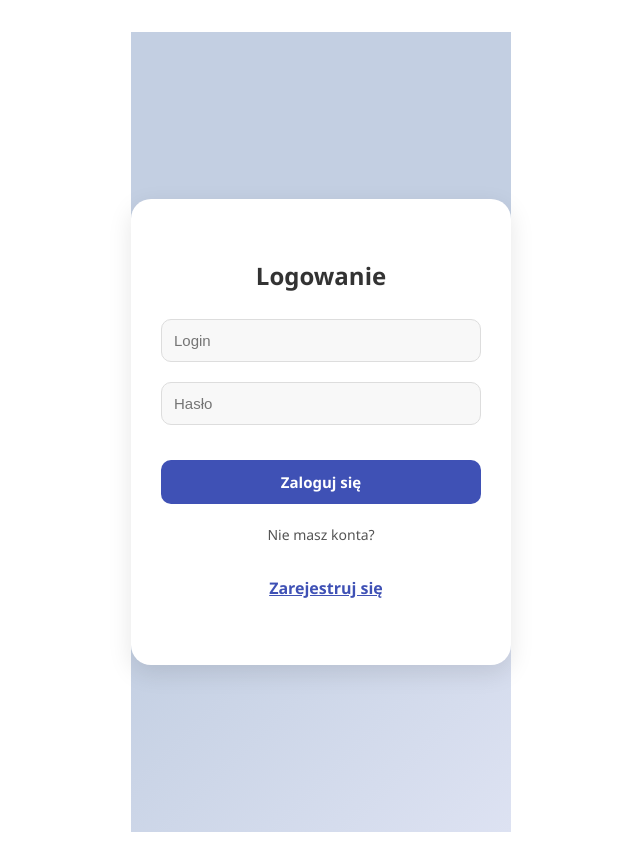
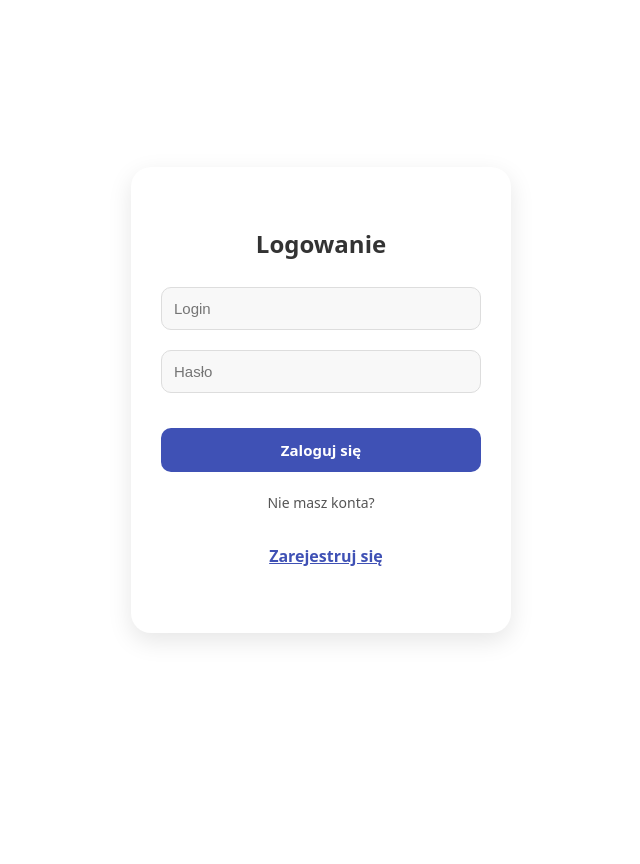
Before and after one commit to jmorawiecpwr/korkicms_frontend, a React (Vite) app: page / in a window 1280 px wide. Shown: the whole page, without its empty margins (319-959 px from the left). After the commit the page ends 800 px from the top, so only its background shows below. Built offline with nearby package versions, Linux system fonts and the light colour scheme.

Commit message:
ugly background deleted

```diff
--- a/src/App.jsx
+++ b/src/App.jsx
@@ -205,8 +205,8 @@ function App() {
 
     if (!token) {
         return (
-            <div className="auth-container">
-                <div className="auth-card">
+            <div className="auth-wrapper">
+                <div className="auth-card no-bg">
                     <h2>{authMode === "login" ? "Logowanie" : "Rejestracja"}</h2>
                     <form onSubmit={handleAuth}>
                         <input type="text" name="username" placeholder="Login" value={authData.username} onChange={handleAuthChange} required />
```
